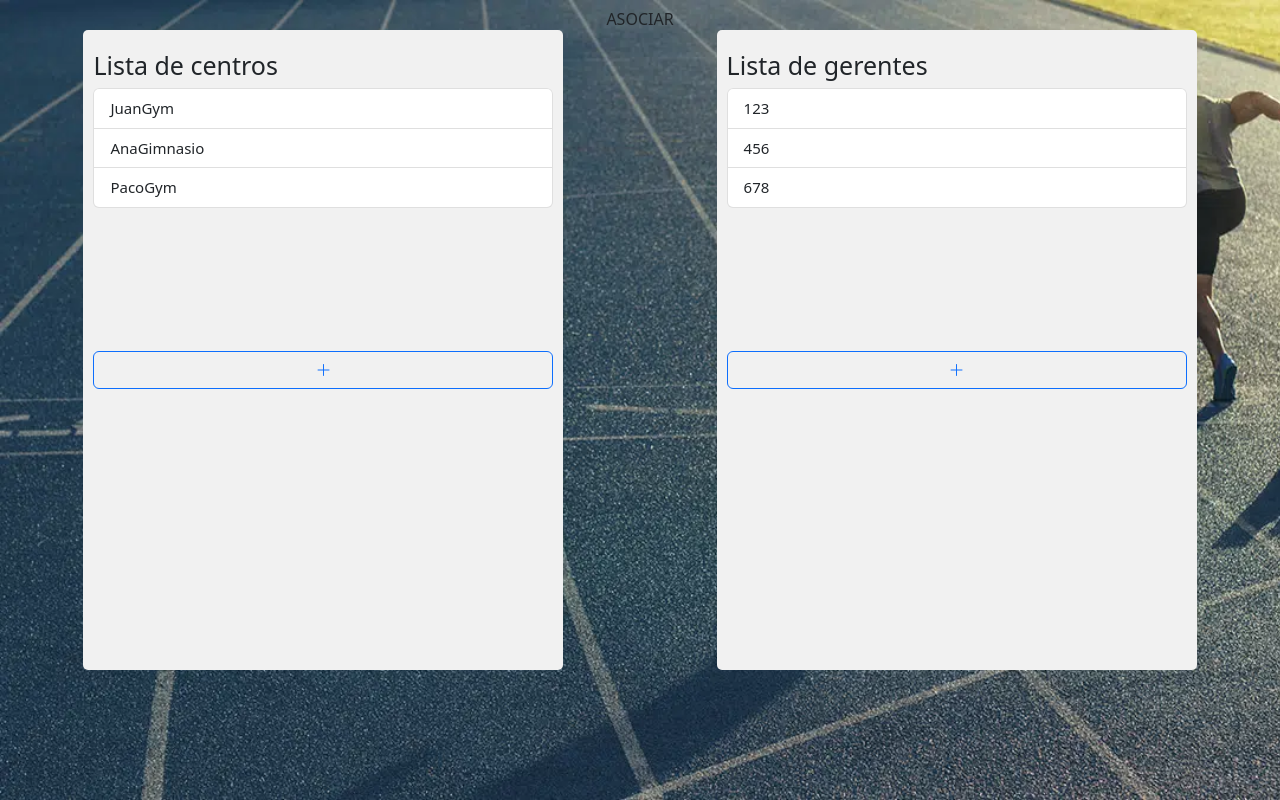
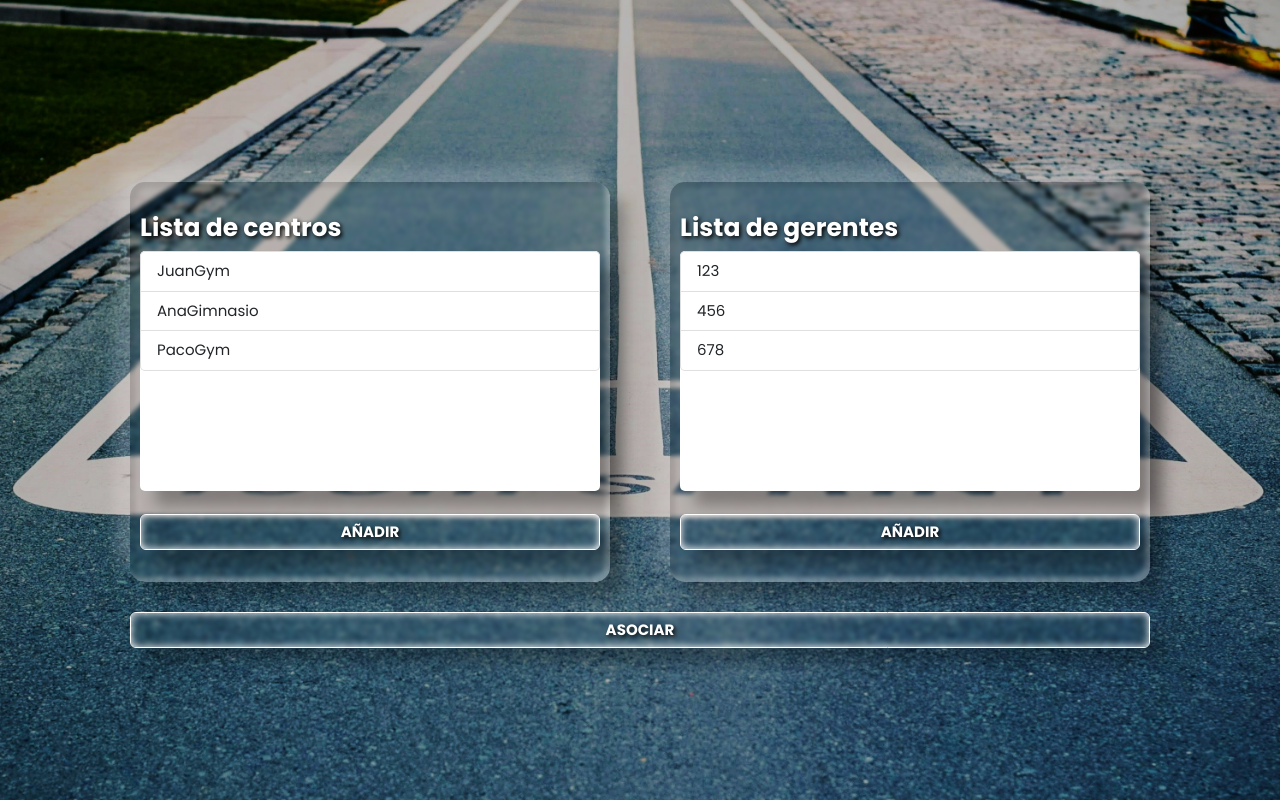
Before and after one commit to SII-Informatica-UMA/ciklum-webbuilders360, an Angular app in the folder project/my-app/: page / in a window 1280 px wide. Built offline with nearby package versions, Linux system fonts and the light colour scheme.

Commit message:
Changes in CSS

```diff
--- a/project/my-app/src/app/app.component.css
+++ b/project/my-app/src/app/app.component.css
@@ -1,51 +1,66 @@
+@import url('https://fonts.googleapis.com/css2?family=Poppins:wght@300;400;500;600;700;800;900&display=swap');
+
 body{
-    display: flex;
+    position:relative;
+    display:flex;
+    flex-direction: column;
+    flex-wrap: wrap;
     justify-content: center;
+    align-items: center;
     background: url(fondo.jpg);
     background-size: cover;
     background-repeat: no-repeat;
     height: 100vh;
     width: 100vw;
+    font-family: 'Poppins', sans-serif;
 }
 
 .container{
-    margin: 0px;
-    padding: 0px;
-    background-color: transparent;
+    flex-direction: row;
     position:relative;
     display:flex;
-    flex-direction: row;
     flex-wrap: wrap;
-    width: 100vw;
     justify-content: center;
 }
+
 .centros-ctr{
+    justify-content: center;
     margin: 30px 30px 30px 0px;
     padding: 10px 10px 10px 10px;
     width: 30em;
-    height: 40em;
+    height: 25em;
     float:left;
-    background-color: rgb(241, 241, 241);
-    border-radius: 5px;
+    background-color: transparent rgb(255, 255, 255, 0.2);
+    backdrop-filter: blur(2px);
+    border-radius: 15px;
     position:relative;
     display:flex;
     flex-direction:column;
     align-items: center;
-
+    box-shadow: -15px -15px 15px rgba(255,255,255,0.2),
+                15px 15px 15px rgba(0,0,0,0.3),
+                inset -5px -5px 5px rgba(255,255,255,0.3),
+                inset 5px 5px 5px rgba(0,0,0,0.1);
 }
 
 .gerentes-ctr{
+    justify-content: center;
     margin: 30px 0px 30px 30px;
     padding: 10px 10px 10px 10px;
     width: 30em;
-    height: 40em;
+    height: 25em;
     float:right;
-    background-color: rgb(241, 241, 241);
-    border-radius: 5px;
-    align-items: center;
+    background-color: transparent rgb(255, 255, 255, 0.2);
+    backdrop-filter: blur(2px);
+    border-radius: 15px;
     position:relative;
     display:flex;
     flex-direction:column;
+    align-items: center;
+    box-shadow: -15px -15px 15px rgba(255,255,255,0.2),
+                15px 15px 15px rgba(0,0,0,0.3),
+                inset -5px -5px 5px rgba(255,255,255,0.3),
+                inset 5px 5px 5px rgba(0,0,0,0.1);
 }
 
 .mensajes-ctr{
@@ -63,13 +78,41 @@ body{
 }
 
 .list-group{
+    background: white;
+    border-radius: 5px;
     height: 16em;
     overflow-x: hidden;
-    overflow-y: auto;
+    overflow-y: scroll;
     font-size:15px;
+    box-shadow: 15px 15px 15px rgba(0,0,0,0.3);
 }
 
-.contenido{
+.list-group-item:focus, .list-group-item:active {
+    background: rgb(91, 134, 153);
+    border-color: rgb(91, 134, 153) ;
+    color:white;
+}
+
+.list-group::-webkit-scrollbar {
+    width: 10px;
+    background: transparent;
+}
+
+.list-group::-webkit-scrollbar-track {
+    background: transparent;
+    border-radius: 50px;
+}
+
+.list-group::-webkit-scrollbar-thumb {
+    background: rgb(91, 134, 153);
+    border-radius: 50px;
+}
+
+.list-group::-webkit-scrollbar-thumb:hover {
+    background: rgb(59, 102, 118);
+}
+
+.content{
     justify-content: center;
     position:relative;
     display:flex;
@@ -79,6 +122,35 @@ body{
     font-size:15px;
 }
 
-.contenido h1{
+.content h1{
     font-size:25px;
+    font-weight: bold;
+    color:white;
+    text-shadow: 2px 2px 4px rgba(0,0,0,1);
 }
+
+.btn {
+    border-color:white;
+    box-shadow: 15px 15px 15px rgba(0,0,0,0.3),
+                inset 0 0 0.6em 0 rgb(255, 255, 255);
+    color:white;
+    font-size:15px;
+    font-weight: bold;
+    text-shadow: 2px 2px 4px rgba(0,0,0,1);
+}
+
+.btn#asociarBtn{
+    width: 1020px;
+    background-color: transparent rgb(255, 255, 255, 0.2);
+    backdrop-filter: blur(2px);
+}
+
+.btn:hover{
+    color: rgb(91, 134, 153);
+    background-color:white;
+    border-color:white;
+    box-shadow: 15px 15px 15px rgba(0,0,0,0.3),
+                inset 5px 5px 5px rgba(0,0,0,0.1);
+    text-shadow: none;
+
+}
--- a/project/my-app/src/app/app.component.html
+++ b/project/my-app/src/app/app.component.html
@@ -4,9 +4,9 @@
     <link rel="stylesheet" type="text/css" href="app.component.css">
   </head>
   <body>
-  <div class="container">
+    <div class="container">
     <div class="centros-ctr">
-      <div class="contenido">
+      <div class="content">
         <h1>Lista de centros</h1>
         <div class="list-group">
           <button *ngFor="let centro of centros"
@@ -15,9 +15,9 @@
             [class.active]="centro === centroElegido">{{centro.nombre}}</button>
         </div>
         <br>
-        <button type="button" class="btn btn-outline-primary bi bi-plus-lg" (click)="aniadirCentro()"></button>
+        <button type="button" class="btn" (click)="aniadirCentro()">AÑADIR</button>
       </div>
-      <div class="contenido" *ngIf="centroElegido">
+      <div class="content" *ngIf="centroElegido">
         <app-detalle-centro [centro]="centroElegido"
           (centroEditado)="centroEditado($event)"
           (centroEliminado)="eliminarCentro($event)"
@@ -26,9 +26,8 @@
     </div>
 
     <div *ngIf="esAdmin; else bloqueGerente">
-
       <div class="gerentes-ctr">
-        <div class="contenido">
+        <div class="content">
           <h1>Lista de gerentes</h1>
           <div class="list-group">
             <button *ngFor="let gerente of gerentes"
@@ -37,24 +36,20 @@
               [class.active]="gerente === gerenteElegido">{{gerente.id}}</button>
           </div>
           <br>
-          <button type="button" class="btn btn-outline-primary bi bi-plus-lg" (click)="aniadirGerente()"></button>
+          <button type="button" class="btn" (click)="aniadirGerente()">AÑADIR</button>
         </div>
-        <div class="contenido" *ngIf="gerenteElegido">
+        <div class="content" *ngIf="gerenteElegido">
           <app-detalle-gerente [gerente]="gerenteElegido"
             (gerenteEditado)="gerenteEditado($event)"
             (gerenteEliminado)="eliminarGerente($event)"
             ></app-detalle-gerente>
         </div>
       </div>
-      <button type="button" class="btn" (click)="asociar()">ASOCIAR</button>
     </div>
     <ng-template #bloqueGerente>
       Mensajes aparecerían aquí
     </ng-template>
-
-
-
-
   </div>
+  <button id="asociarBtn" type="button" class="btn" (click)="asociar()" *ngIf="esAdmin; else null">ASOCIAR</button>
   </body>
 </html>
```
Also changed, not shown: project/my-app/src/app/fondo.jpg.
